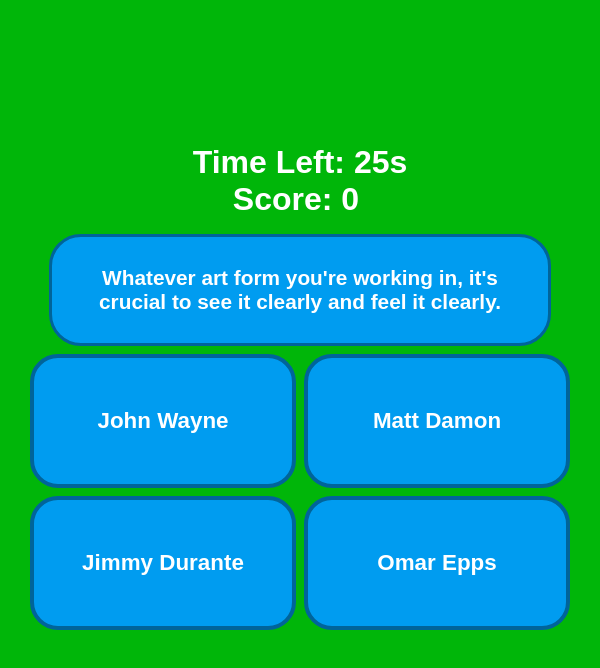
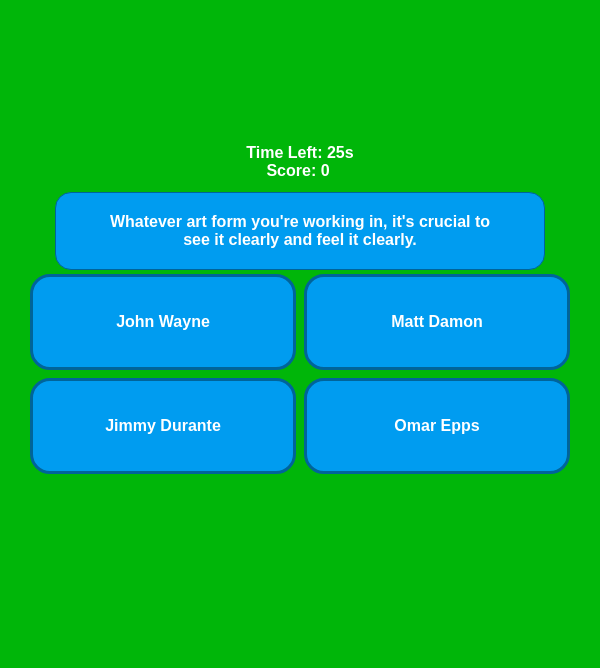
Before and after one commit to kiddulu916/who-said-that-quote, a plain HTML site: page data/categories/famous.html in a window 600 px wide. Drawn offline with Linux system fonts and the light colour scheme.

Commit message:
adjusted font size

```diff
--- a/data/css/game.css
+++ b/data/css/game.css
@@ -29,7 +29,7 @@ body {
 }
 
 .timer, .score {
-    font-size: 3em; /* Using rem for better scalability */
+    font-size: 2em; /* Using rem for better scalability */
     margin: 0;
 }
 
@@ -51,7 +51,7 @@ body {
     border: 0.2em solid #00649a;
     border-radius: 2em;
     color: white;
-    font-size: 4rem;
+    font-size: 3rem;
     font-weight: bold;
     text-align: center;
 }
@@ -66,7 +66,7 @@ body {
 
 button {
     padding: 0.5em;
-    font-size: 3rem; /* Adjusted for consistency */
+    font-size: 2rem; /* Adjusted for consistency */
     justify-content: center;
     align-items: center;
     color: #fff;
@@ -112,7 +112,7 @@ button:active {
     height: auto;
     margin: 0.5em;
     padding: 0.5em;
-    font-size: 3vw;
+    font-size: 2vw;
     font-weight: bold;
 }
 
@@ -135,7 +135,7 @@ button:active {
     height: auto;
     margin: 0.5em;
     padding: 0.5em;
-    font-size: 3vw;
+    font-size: 2vw;
     font-weight: bold;
 }
 
@@ -160,12 +160,12 @@ button:active {
     }
 
     .timer, .score {
-        font-size: 1em; /* Reduced for mobile */
+        font-size: 0.5em; /* Reduced for mobile */
     }
 
     #quote-section {
         width: 80%;
-        font-size: 1em; /* Adjusted for smaller screens */
+        font-size: 0.5em; /* Adjusted for smaller screens */
         border: 0.2em solid #00649a;
         height: auto;
         overflow-wrap: normal;
@@ -174,7 +174,7 @@ button:active {
     }
 
     button {
-        font-size: 1em; /* Increased for mobile */
+        font-size: 0.5em; /* Increased for mobile */
         height: auto;
     }
 
@@ -191,7 +191,7 @@ button:active {
     #try-again, #new-category {
         margin: 0.5em;
         padding: 0.5em;
-        font-size: 1em;
+        font-size: 0.5em;
         height: auto;
         width: auto;
         opacity: 1;  /* Show buttons on game over */
@@ -203,15 +203,15 @@ button:active {
 @media (min-width: 600px) and (max-width: 1024px) {
     #quote {
         width: 85%;
-        font-size: 1.3rem; /* Adjusted for tablet */
+        font-size: 1rem; /* Adjusted for tablet */
     }
 
     .timer, .score {
-        font-size: 2rem; /* Larger font for tablet */
+        font-size: 1rem; /* Larger font for tablet */
     }
 
     button {
-        font-size: 1.4rem; /* Slightly larger button text */
+        font-size: 1rem; /* Slightly larger button text */
         height: 6em;
         width: 100%;
     }
```
